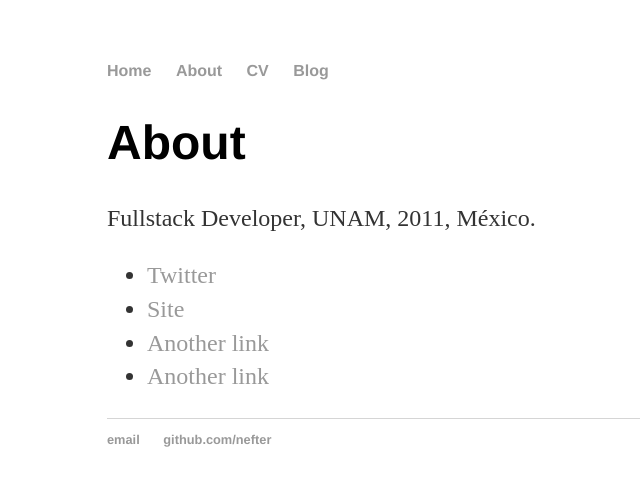
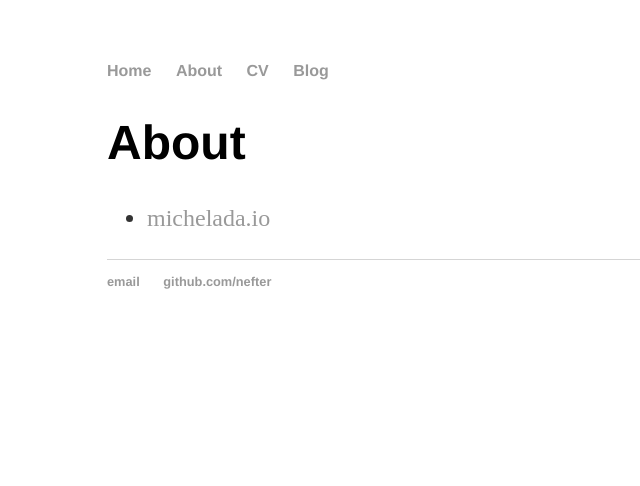
Before and after one commit to nefter/nefter.github.io, a Jekyll site: the page built from about/index.html, in a window 1280 px wide. Shown: the top 486 px of the page, without its empty margins (85-725 px from the left). Built offline with Jekyll 4.4.1, drawn with Linux system fonts in a browser that asks for light colours.

```diff
--- a/about/index.html
+++ b/about/index.html
@@ -5,12 +5,9 @@ title: About Nef Rossano
 
 		<div class="about">
 			<h1>About</h1>
-			<p>Fullstack Developer, UNAM, 2011, México.</p>
+
 
 			<ul class="contacts">
-				<li><a href="https://twitter.com/nefter_">Twitter</a></li>
-				<li><a href="https://index.haus">Site</a></li>
-				<li><a href="#">Another link</a></li>
-				<li><a href="#">Another link</a></li>
-				</ul>
+              <li><a href="michelada.io">michelada.io</a></li>
+          </ul>
 		</div>
```
